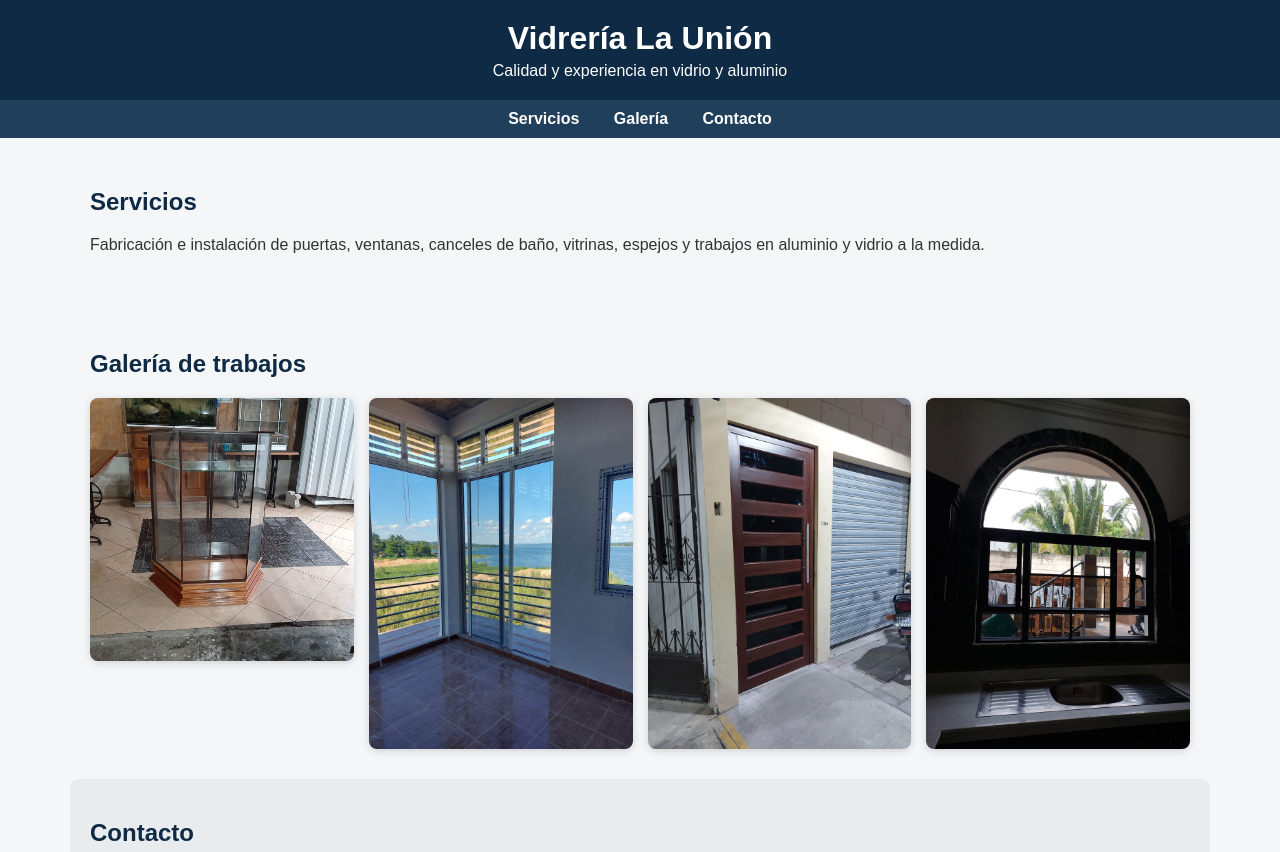
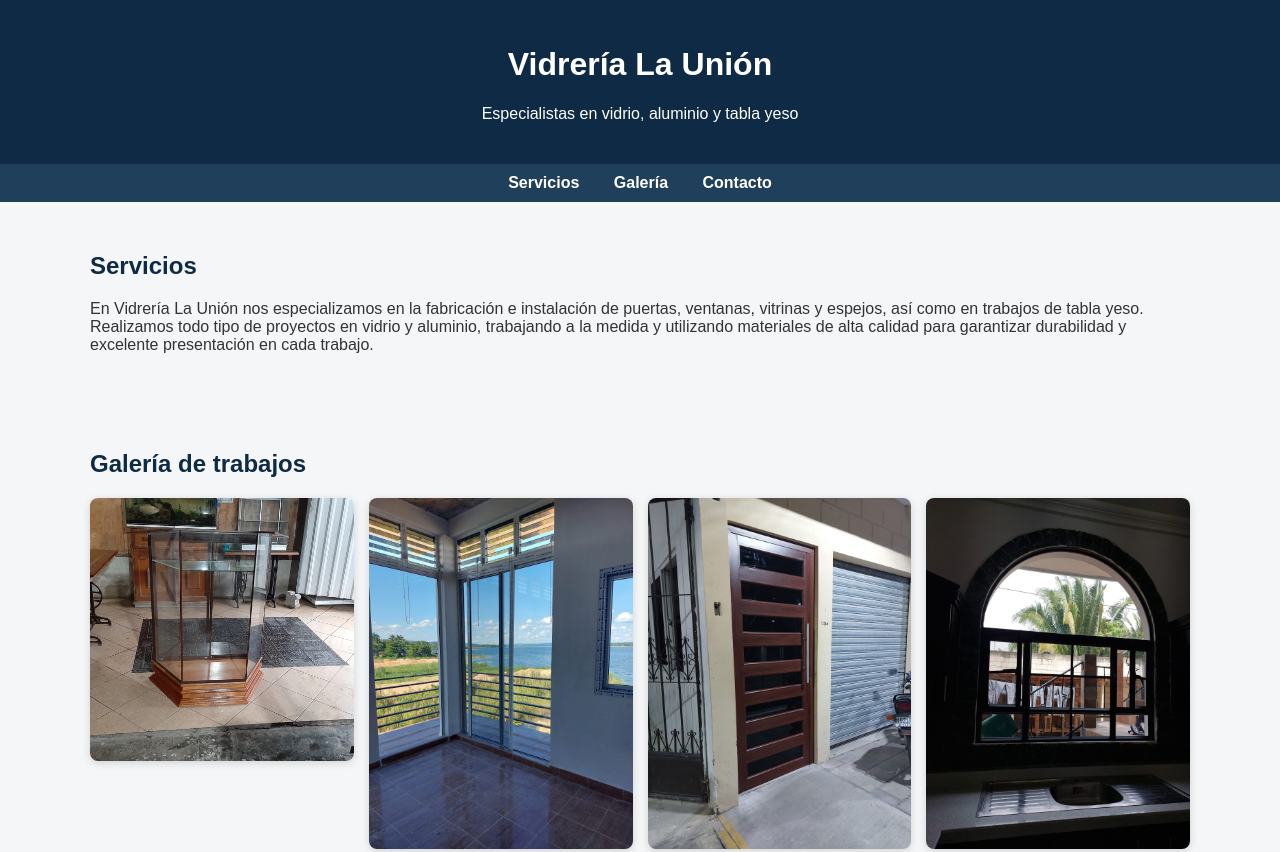
Before and after one commit to vidrerialaunion/vidrerialaunion, a plain HTML site: page index.html in a window 1280 px wide. Shown: the top 852 px of the page. Drawn offline with Linux system fonts and the light colour scheme.

Commit message:
Update index.html

```diff
--- a/index.html
+++ b/index.html
@@ -12,64 +12,46 @@
       background-color: #f4f6f8;
       color: #333;
     }
-
     header {
       background-color: #0f2a44;
       color: white;
-      padding: 20px;
+      padding: 25px;
       text-align: center;
     }
-
-    header h1 {
-      margin: 0;
-      font-size: 32px;
-    }
-
-    header p {
-      margin: 5px 0 0;
-    }
-
     nav {
       background-color: #1f3f5b;
       padding: 10px;
       text-align: center;
     }
-
     nav a {
       color: white;
       margin: 0 15px;
       text-decoration: none;
       font-weight: bold;
     }
-
     section {
       padding: 30px;
       max-width: 1100px;
       margin: auto;
     }
-
     h2 {
       color: #0f2a44;
     }
-
     .gallery {
       display: grid;
       grid-template-columns: repeat(auto-fit, minmax(250px, 1fr));
       gap: 15px;
     }
-
     .gallery img {
       width: 100%;
       border-radius: 8px;
       box-shadow: 0 2px 8px rgba(0,0,0,0.15);
     }
-
     .contact {
       background-color: #e9ecef;
       padding: 20px;
       border-radius: 8px;
     }
-
     footer {
       background-color: #0f2a44;
       color: white;
@@ -77,7 +59,6 @@
       padding: 15px;
       margin-top: 40px;
     }
-
     .whatsapp {
       display: inline-block;
       margin-top: 10px;
@@ -95,7 +76,7 @@
 
 <header>
   <h1>Vidrería La Unión</h1>
-  <p>Calidad y experiencia en vidrio y aluminio</p>
+  <p>Especialistas en vidrio, aluminio y tabla yeso</p>
 </header>
 
 <nav>
@@ -106,7 +87,13 @@
 
 <section id="servicios">
   <h2>Servicios</h2>
-  <p>Fabricación e instalación de puertas, ventanas, canceles de baño, vitrinas, espejos y trabajos en aluminio y vidrio a la medida.</p>
+  <p>
+    En Vidrería La Unión nos especializamos en la fabricación e instalación de
+    puertas, ventanas, vitrinas y espejos, así como en trabajos de tabla yeso.
+    Realizamos todo tipo de proyectos en vidrio y aluminio, trabajando a la
+    medida y utilizando materiales de alta calidad para garantizar durabilidad
+    y excelente presentación en cada trabajo.
+  </p>
 </section>
 
 <section id="galeria">
```
